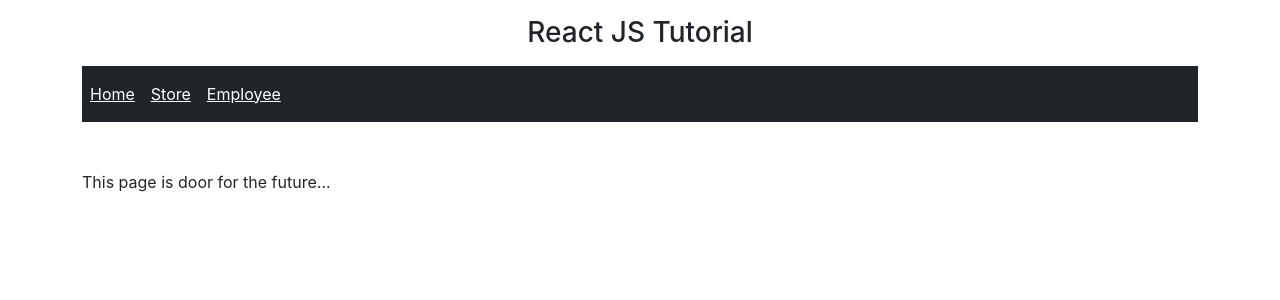
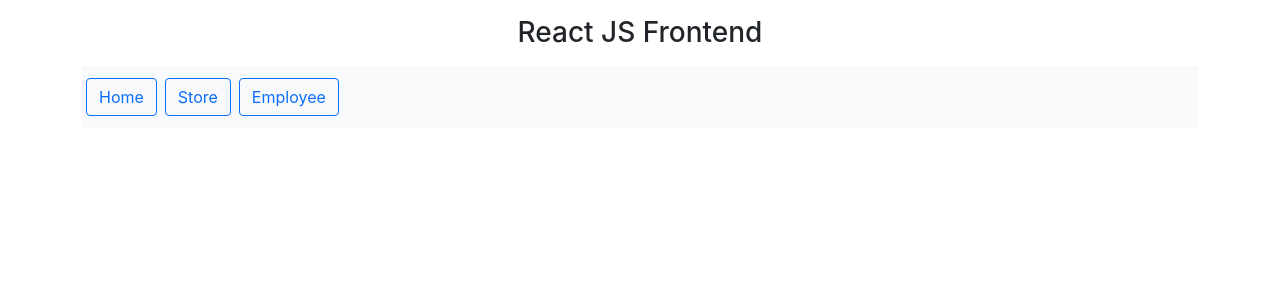
Before and after one commit to calovey/WebAPIDemo, a React (Create React App) app in the folder frontend/: page / in a window 1280 px wide. Shown: the top 300 px of the page. Built offline with nearby package versions, Linux system fonts and the light colour scheme.

Commit message:
frontend: src: Store.js: Add store fixed

```diff
--- a/frontend/public/index.html
+++ b/frontend/public/index.html
@@ -3,6 +3,8 @@
 
 <head>
   <meta charset="utf-8" />
+  <link rel="stylesheet" href="https://cdn.jsdelivr.net/npm/bootstrap@5.1.3/dist/css/bootstrap.min.css"
+  integrity="sha384-1BmE4kWBq78iYhFldvKuhfTAU6auU8tT94WrHftjDbrCEXSU1oBoqyl2QvZ6jIW3" crossorigin="anonymous" />
   <link rel="icon" href="%PUBLIC_URL%/favicon.ico" />
   <meta name="viewport" content="width=device-width, initial-scale=1" />
   <meta name="theme-color" content="#000000" />
@@ -23,8 +25,6 @@
       Learn how to configure a non-root public URL by running `npm run build`.
     -->
   <title>React App</title>
-  <link rel="stylesheet" href="https://cdn.jsdelivr.net/npm/bootstrap@5.1.3/dist/css/bootstrap.min.css"
-    integrity="sha384-1BmE4kWBq78iYhFldvKuhfTAU6auU8tT94WrHftjDbrCEXSU1oBoqyl2QvZ6jIW3" crossorigin="anonymous" />
 </head>
 
 <body>
@@ -40,6 +40,7 @@
       To begin the development, run `npm start` or `yarn start`.
       To create a production bundle, use `npm run build` or `yarn build`.
     -->
+    <script src="https://cdn.jsdelivr.net/npm/bootstrap@5.0.2/dist/js/bootstrap.bundle.min.js" integrity="sha384-MrcW6ZMFYlzcLA8Nl+NtUVF0sA7MsXsP1UyJoMp4YLEuNSfAP+JcXn/tWtIaxVXM" crossorigin="anonymous"></script>
 </body>
 
 </html>
--- a/frontend/src/AddStoreModal.js
+++ b/frontend/src/AddStoreModal.js
@@ -1,6 +1,6 @@
 import React, { Component } from 'react';
 import { Modal, Button, Row, Col, Form } from 'react-bootstrap';
-
+import 'react-responsive-modal/styles.css';
 export class AddStoreModal extends Component {
     constructor(props) {
         super(props);
@@ -9,23 +9,24 @@ export class AddStoreModal extends Component {
 
     handleSubmit(event) {
         event.preventDefault();
-        fetch(process.env.REACT_APP_API + 'store', {
+        fetch(process.env.REACT_APP_API + 'Store', {
             method: 'POST',
             headers: {
-                'Accept': 'application/json',
-                'Content-Type': 'application/json'
+                'Accept': '*/*',
+                'Content-Type': 'application/json',
+                'Accept-Encoding': 'gzip, deflate, br'
             },
+            //mode: 'no-cors',
             body: JSON.stringify({
-                StoreId: null,
-                StoreName: event.target.StoreName.value
+                storeName: event.target.StoreName.value
             })
         })
             .then(res => res.json())
-            .then((result) => {
-                alert(result);
+            .then((data) => {
+                alert(data);
             },
                 (error) => {
-                    alert('Failed');
+                    alert(error);
                 })
     }
     render() {
@@ -38,9 +39,9 @@ export class AddStoreModal extends Component {
                     aria-labelledby="contained-modal-title-vcenter"
                     centered
                 >
-                    <Modal.Header clooseButton>
+                    <Modal.Header>
                         <Modal.Title id="contained-modal-title-vcenter">
-                            Add Store
+                            Add New Store
                         </Modal.Title>
                     </Modal.Header>
                     <Modal.Body>
@@ -49,14 +50,14 @@ export class AddStoreModal extends Component {
                             <Col sm={6}>
                                 <Form onSubmit={this.handleSubmit}>
                                     <Form.Group controlId="StoreName">
-                                        <Form.Label>StoreName</Form.Label>
+                                        <Form.Label>Store Name</Form.Label>
                                         <Form.Control type="text" name="StoreName" required
-                                            placeholder="StoreName" />
+                                            placeholder="Store Name" />
                                     </Form.Group>
-
+                                    <br/>
                                     <Form.Group>
-                                        <Button variant="primary" type="submit">
-                                            Add Store
+                                        <Button variant="success" type="submit">
+                                            Add
                                         </Button>
                                     </Form.Group>
                                 </Form>
--- a/frontend/src/App.js
+++ b/frontend/src/App.js
@@ -5,23 +5,41 @@ import {Home} from './Home';
 import {Store} from './Store';
 import {Employee} from './Employee';
 import {Navigation} from './Navigation';
-import {BrowserRouter, Route, Switch} from 'react-router-dom';
+import {BrowserRouter, Route, Switch,NavLink} from 'react-router-dom';
 
 function App() {
   return (
     <BrowserRouter>
-    <div className="container">
-     <h3 className="m-3 d-flex justify-content-center">
-       React JS Tutorial
-     </h3>
+    <div className="App container">
+      <h3 className="d-flex justify-content-center m-3">
+        React JS Frontend
+      </h3>
 
-     <Navigation/>
+      <nav className="navbar navbar-expand-sm bg-light navbar-dark">
+        <ul className="navbar-nav">
+          <li className="nav-item- m-1">
+            <NavLink className="btn btn-light btn-outline-primary" to="/Home">
+              Home
+            </NavLink>
+          </li>
+          <li className="nav-item- m-1">
+            <NavLink className="btn btn-light btn-outline-primary" to="/Store">
+              Store
+            </NavLink>
+          </li>
+          <li className="nav-item- m-1">
+            <NavLink className="btn btn-light btn-outline-primary" to="/Employee">
+              Employee
+            </NavLink>
+          </li>
+        </ul>
+      </nav>
 
-     <Switch>
-       <Route path='/' component={Home} exact/>
-       <Route path='/store' component={Store}/>
-       <Route path='/employee' component={Employee}/>
-     </Switch>
+      <Switch>
+        <Route path='/Home' component={Home}/>
+        <Route path='/Store' component={Store}/>
+        <Route path='/Employee' component={Employee}/>
+      </Switch>
     </div>
     </BrowserRouter>
   );
--- a/frontend/src/Store.js
+++ b/frontend/src/Store.js
@@ -1,12 +1,13 @@
 import React, { Component } from 'react';
 import { Table } from 'react-bootstrap';
 import { Button, ButtonToolbar } from 'react-bootstrap';
+import 'react-responsive-modal/styles.css';
 import { AddStoreModal } from './AddStoreModal';
 export class Store extends Component {
 
     constructor(props) {
         super(props);
-        this.state = { stres: [], addModalShow: false, }
+        this.state = { stres: [], addModalShow: false, editModalShow: false }
     }
 
     refreshList() {
@@ -26,8 +27,9 @@ export class Store extends Component {
     }
 
     render() {
-        const { stres } = this.state;
+        const { stres, storeid, storename } = this.state;
         let addModalClose = () => this.setState({ addModalShow: false });
+        let editModalClose = () => this.setState({ editModalShow: false });
         return (
             <div >
                 <Table className="mt-4" striped bordered hover size="sm">
@@ -42,17 +44,29 @@ export class Store extends Component {
                             <tr key={str.StoreId}>
                                 <td>{str.StoreId}</td>
                                 <td>{str.StoreName}</td>
+                                <td>
+                                    <ButtonToolbar>
+                                        <Button variant="success" >
+                                            Update
+                                        </Button>
+                                        <AddStoreModal show={this.state.addModalShow}
+                                            onHide={addModalClose}></AddStoreModal>
+                                    </ButtonToolbar>
+                                </td>
                             </tr>
                         )}
                     </tbody>
                 </Table>
                 <ButtonToolbar>
-                    <Button variant="primary"
+                    <Button className="btn btn-primary"
                         onClick={() => this.setState({ addModalShow: true })}>
-                        Add Store
+                        <svg xmlns="http://www.w3.org/2000/svg" width="16" height="16" fill="currentColor" class="bi bi-plus-lg" viewBox="0 0 16 16">
+                            <path fill-rule="evenodd" d="M8 2a.5.5 0 0 1 .5.5v5h5a.5.5 0 0 1 0 1h-5v5a.5.5 0 0 1-1 0v-5h-5a.5.5 0 0 1 0-1h5v-5A.5.5 0 0 1 8 2Z" />
+                        </svg>
+                        New Store
                     </Button>
                     <AddStoreModal show={this.state.addModalShow}
-                    onhide={addModalClose}></AddStoreModal>
+                        onHide={addModalClose}></AddStoreModal>
                 </ButtonToolbar>
 
             </div>
```
Also changed, not shown: frontend/package.json (+7 -1 lines), frontend/src/index.js (line endings or trailing spaces), 2 other files (tests, documents, lock files or other folders).
